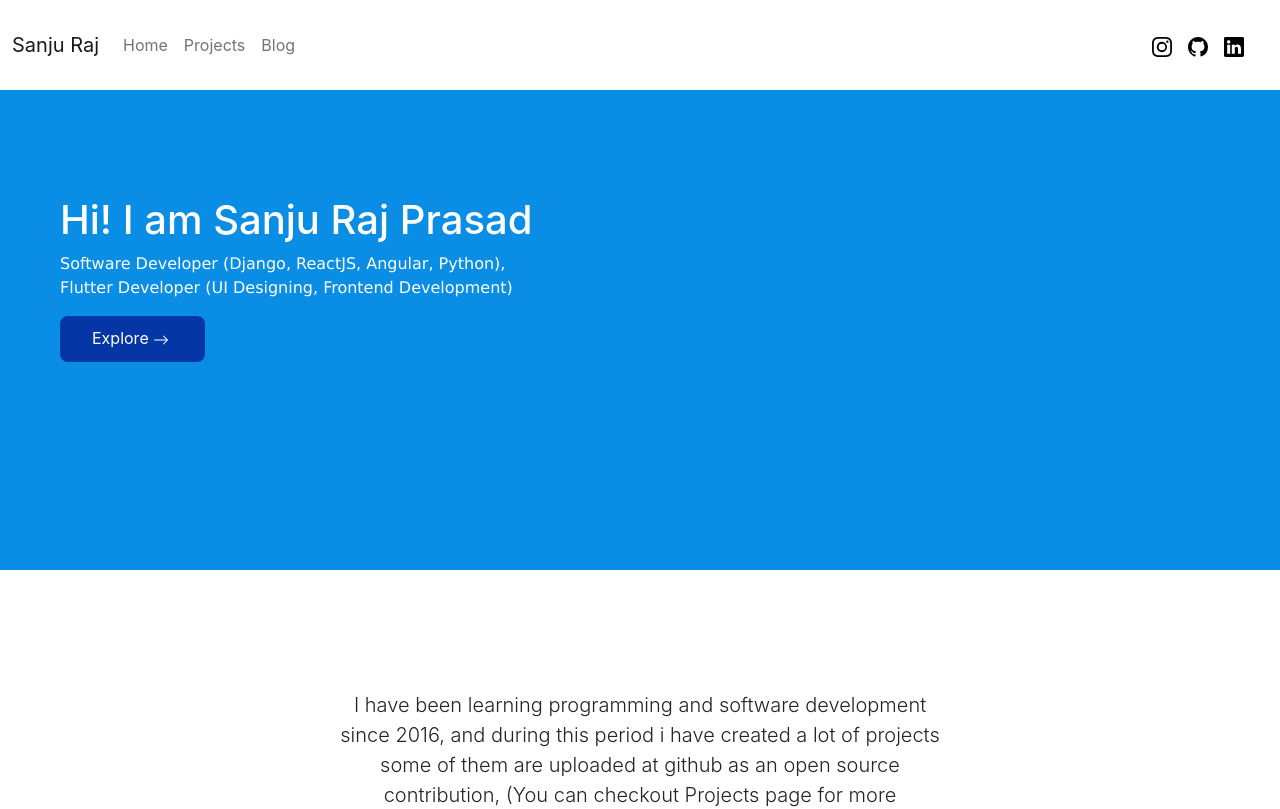
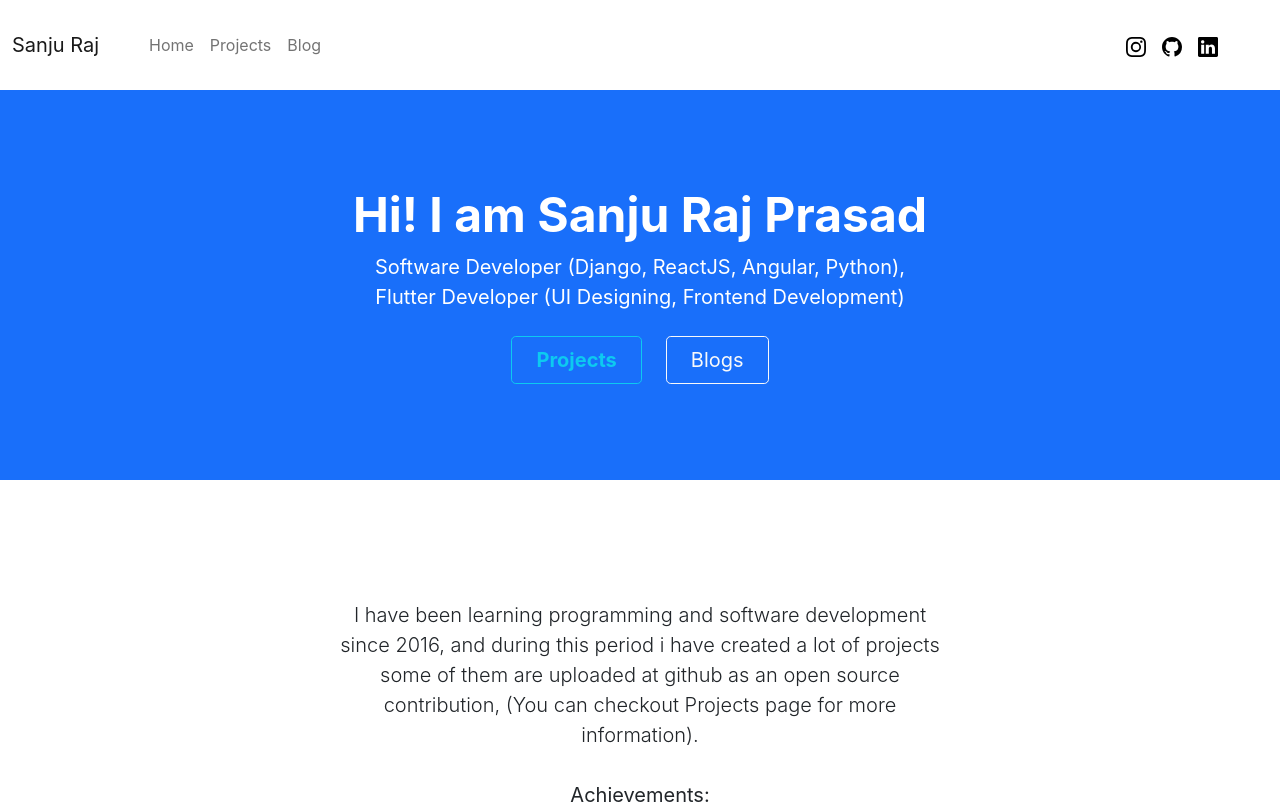
Before and after one commit to Blazexsam27/Portfolio, a React (Create React App) app: page / in a window 1280 px wide. Shown: the top 809 px of the page. Built offline with nearby package versions, Linux system fonts and the light colour scheme.

Commit message:
changed home page information container, fixed dropdowns for smaller screens

```diff
--- a/src/components/Blog.js
+++ b/src/components/Blog.js
@@ -5,14 +5,14 @@ export default function Blog() {
     <>
       <div className="container my-4">
         <div
-          class="p-4 p-md-5 mb-4 text-white rounded"
+          className="p-4 p-md-5 mb-4 text-white rounded"
           style={{ backgroundColor: "#07c900" }}
         >
-          <div class="col-md-6 px-0">
-            <h1 class="display-8 fst-italic">
+          <div className="col-md-6 px-0">
+            <h1 className="display-8 fst-italic">
               Blog Posts Daily / Weekly / Monthly. I Don't Really Know
             </h1>
-            <p class="lead my-3">
+            <p className="lead my-3">
               Here are some blog post which i wrote during my project building
               days, There are some blogs regarding tutorials, some for random
               stuff related to programming, technologies, I usually write blogs
@@ -21,51 +21,51 @@ export default function Blog() {
           </div>
         </div>
 
-        <div class="row mb-2">
-          <div class="col-md-6">
-            <div class="row g-0 border rounded overflow-hidden flex-md-row mb-4 shadow-sm h-md-250 position-relative">
-              <div class="col p-4 d-flex flex-column position-static">
-                <strong class="d-inline-block mb-2 text-primary">
+        <div className="row mb-2">
+          <div className="col-md-6">
+            <div className="row g-0 border rounded overflow-hidden flex-md-row mb-4 shadow-sm h-md-250 position-relative">
+              <div className="col p-4 d-flex flex-column position-static">
+                <strong className="d-inline-block mb-2 text-primary">
                   Tutorial
                 </strong>
-                <h3 class="mb-0">
+                <h3 className="mb-0">
                   An Article about building dynamic theme for
                   Webpages/Components using ReactJS.
                 </h3>
-                <div class="mb-1 text-muted">16/12/2021</div>
-                <p class="card-text mb-auto">
+                <div className="mb-1 text-muted">16/12/2021</div>
+                <p className="card-text mb-auto">
                   Have you ever wanted to build different themes for your
                   webpages/components. So, here's a tutorial for you ...
                 </p>
                 <a
                   target="_blank"
                   href="https://www.linkedin.com/pulse/dynamic-color-theme-palatte-using-reactjs-sanju-raj/"
-                  class="stretched-link"
+                  className="stretched-link"
                 >
                   Continue reading
                 </a>
               </div>
             </div>
           </div>
-          <div class="col-md-6">
-            <div class="row g-0 border rounded overflow-hidden flex-md-row mb-4 shadow-sm h-md-250 position-relative">
-              <div class="col p-4 d-flex flex-column position-static">
-                <strong class="d-inline-block mb-2 text-success">
+          <div className="col-md-6">
+            <div className="row g-0 border rounded overflow-hidden flex-md-row mb-4 shadow-sm h-md-250 position-relative">
+              <div className="col p-4 d-flex flex-column position-static">
+                <strong className="d-inline-block mb-2 text-success">
                   Tutorial
                 </strong>
-                <h3 class="mb-0">
+                <h3 className="mb-0">
                   The Art Of Problem Solving (Competitive programming/
                   Development logic building)
                 </h3>
-                <div class="mb-1 text-muted">18/12/2021</div>
-                <p class="mb-auto">
+                <div className="mb-1 text-muted">18/12/2021</div>
+                <p className="mb-auto">
                   Ever stucked at programming problems during competitive
                   programming/ development. So, here's a tutorial...
                 </p>
                 <a
                   target="_blank"
                   href="https://www.linkedin.com/post/edit/6877129837811646464/"
-                  class="stretched-link"
+                  className="stretched-link"
                 >
                   Continue reading
                 </a>
--- a/src/components/Home.css
+++ b/src/components/Home.css
@@ -19,7 +19,7 @@
 .content {
   color: white;
   padding: 10px;
-  margin: 4rem 20px 20px 50px;
+  margin: 5rem 20px 20px 50px;
   align-items: center;
 }
 
--- a/src/components/Home.js
+++ b/src/components/Home.js
@@ -5,36 +5,40 @@ import { Link } from "react-router-dom";
 export default function Home() {
   return (
     <>
-      <div className="midContainer">
-        <div className="content">
-          <h1>Hi! I am Sanju Raj Prasad</h1>
-          <p className="bio">
-            Software Developer (Django, ReactJS, Angular, Python), <br />
-            Flutter Developer (UI Designing, Frontend Development) <br />
-          </p>
-          <Link to="/projects">
-            <button className="customBtn">
-              Explore
-              <svg
-                style={{ margin: "4px" }}
-                xmlns="http://www.w3.org/2000/svg"
-                width="16"
-                height="16"
-                fillRule="currentColor"
-                className="bi bi-arrow-right arrowIcon"
-                viewBox="0 0 16 16"
+      <div
+        className="text-secondary px-4 py-5 text-center"
+        style={{ backgroundColor: "#196ffa" }}
+      >
+        <div className="py-5">
+          <h1 className="display-5 fw-bold text-white">
+            Hi! I am Sanju Raj Prasad
+          </h1>
+          <div className="col-lg-6 mx-auto">
+            <p className="fs-5 mb-4 text-white">
+              Software Developer (Django, ReactJS, Angular, Python), <br />
+              Flutter Developer (UI Designing, Frontend Development) <br />
+            </p>
+            <div className="d-grid gap-2 d-sm-flex justify-content-sm-center">
+              <Link
+                type="button"
+                className="btn btn-outline-info btn-lg px-4 me-sm-3 fw-bold"
+                to="/projects"
               >
-                <path
-                  fillRule="evenodd"
-                  d="M1 8a.5.5 0 0 1 .5-.5h11.793l-3.147-3.146a.5.5 0 0 1 .708-.708l4 4a.5.5 0 0 1 0 .708l-4 4a.5.5 0 0 1-.708-.708L13.293 8.5H1.5A.5.5 0 0 1 1 8z"
-                />
-              </svg>
-            </button>
-          </Link>
+                Projects
+              </Link>
+              <Link
+                to="/blog"
+                type="button"
+                className="btn btn-outline-light btn-lg px-4"
+              >
+                Blogs
+              </Link>
+            </div>
+          </div>
         </div>
       </div>
 
-      <div className="px-4 py-5 my-5 text-center">
+      <div id={"about_section"} className="px-4 py-5 my-5 text-center">
         <div className="col-lg-6 mx-auto">
           <p className="lead mb-4 my-4">
             I have been learning programming and software development since
--- a/src/components/Navbar.js
+++ b/src/components/Navbar.js
@@ -24,7 +24,10 @@ export default function Navbar() {
           >
             <span className="navbar-toggler-icon"></span>
           </button>
-          <div className="collapse navbar-collapse" id="navbarText">
+          <div
+            className="collapse navbar-collapse navitemContainer"
+            id="navbarText"
+          >
             <ul className="navbar-nav me-auto mb-2 mb-lg-0">
               <li className="nav-item">
                 <Link to="/" className="nav-link" aria-current="page">
--- a/src/components/navbar.css
+++ b/src/components/navbar.css
@@ -13,3 +13,8 @@
 .nav-item:hover {
   color: blue;
 }
+
+.navitemContainer {
+  border-radius: 8px;
+  padding: 26px;
+}
```
Also changed, not shown: 1 other file (tests, documents, lock files or other folders).
